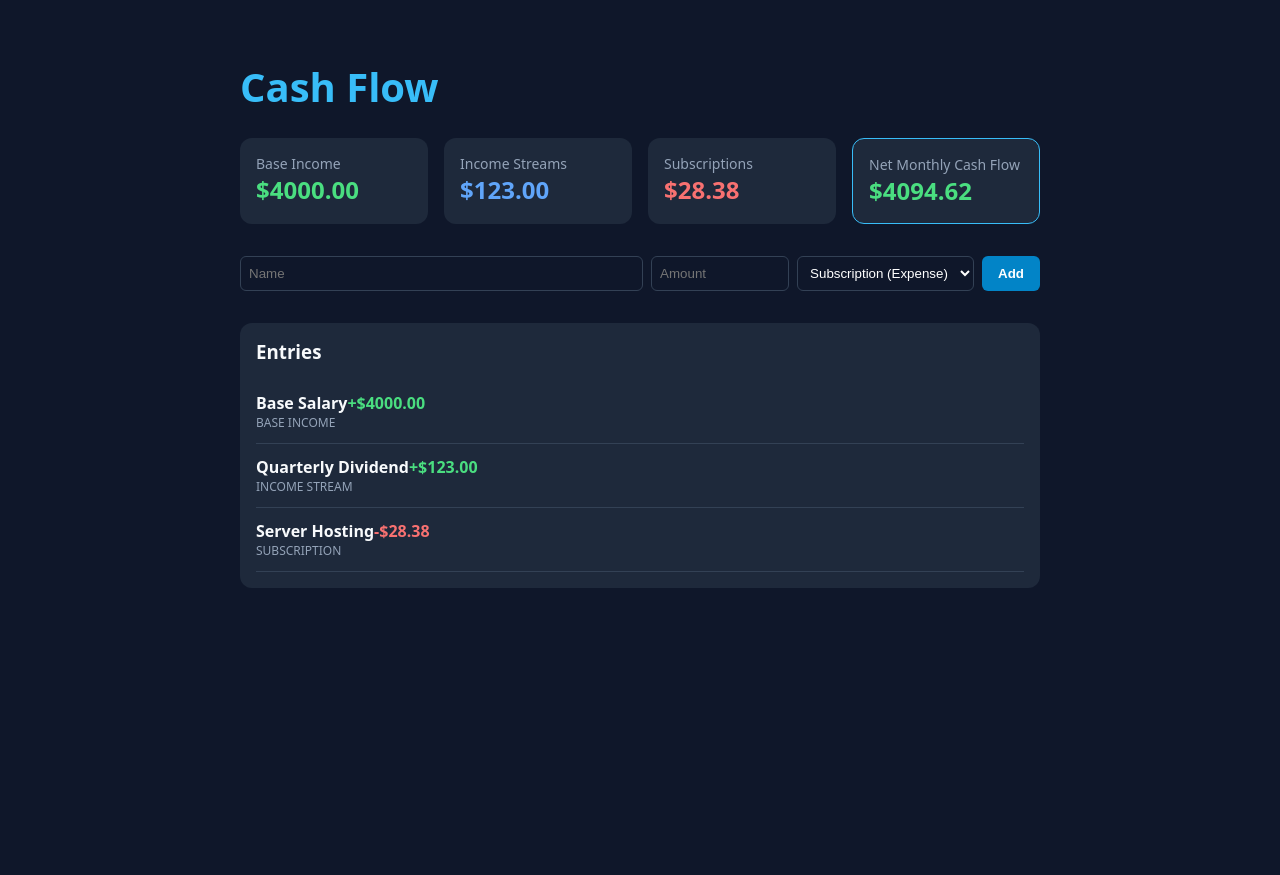
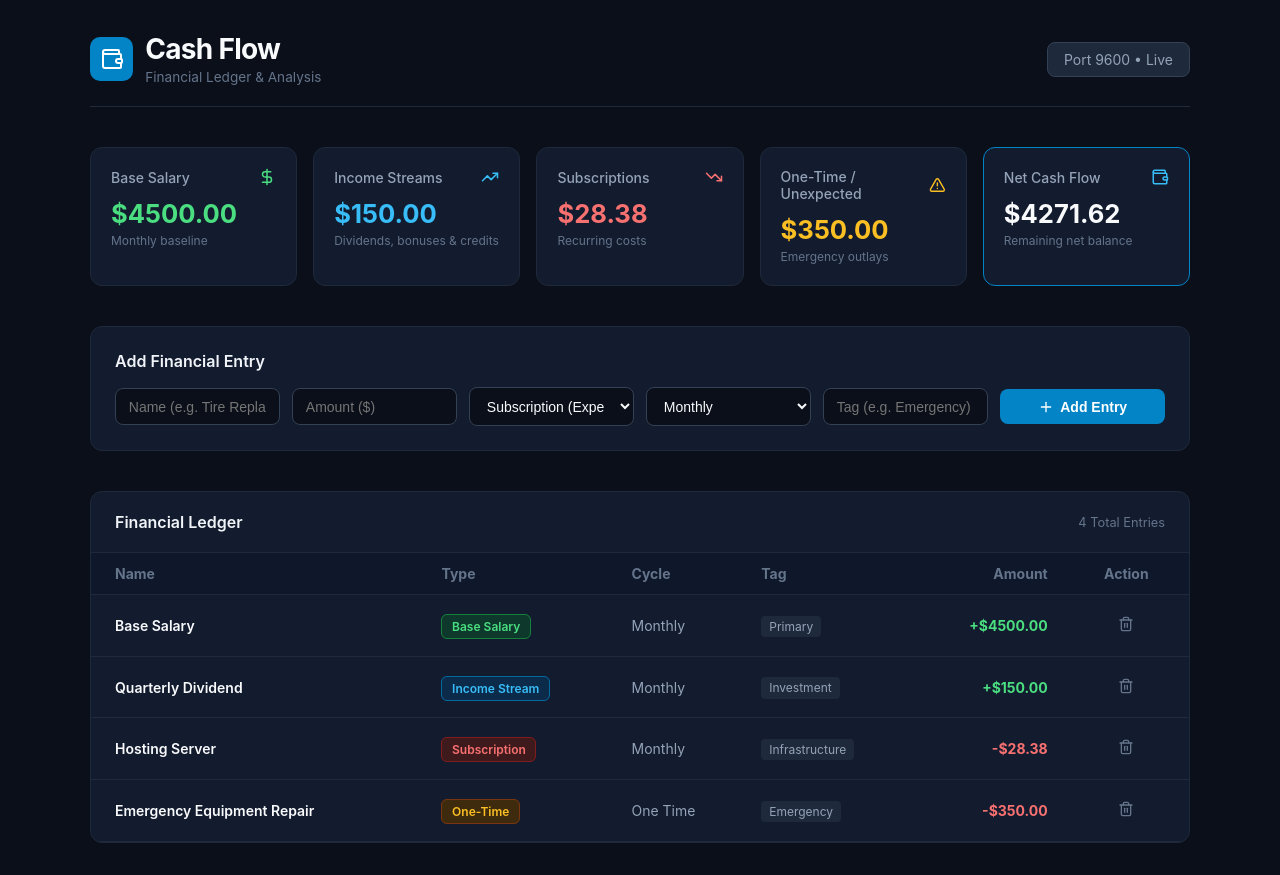
Before and after one commit to jdjones999/cash-flow, a React (Vite) app: page / in a window 1280 px wide. Before the commit the page ends 800 px from the top, so only its background shows below. Built offline with nearby package versions, Linux system fonts and the light colour scheme.

Commit message:
feat: add support for unexpected and one-time emergency expenses

```diff
--- a/src/App.tsx
+++ b/src/App.tsx
@@ -1,105 +1,269 @@
 import React, { useState } from 'react';
+import { DollarSign, TrendingUp, TrendingDown, Wallet, Plus, Trash2, AlertTriangle } from 'lucide-react';
 
-interface Entry {
+interface CashFlowItem {
   id: string;
   name: string;
   amount: number;
-  type: 'base_income' | 'income_stream' | 'subscription';
+  category: 'base_income' | 'income_stream' | 'subscription' | 'unexpected_expense';
+  billingCycle: 'monthly' | 'yearly' | 'one_time';
+  tag: string;
 }
 
 export function App() {
-  const [entries, setEntries] = useState<Entry[]>([
-    { id: '1', name: 'Base Salary', amount: 4000, type: 'base_income' },
-    { id: '2', name: 'Quarterly Dividend', amount: 123, type: 'income_stream' },
-    { id: '3', name: 'Server Hosting', amount: 28.38, type: 'subscription' },
+  const [items, setItems] = useState<CashFlowItem[]>([
+    { id: '1', name: 'Base Salary', amount: 4500.00, category: 'base_income', billingCycle: 'monthly', tag: 'Primary' },
+    { id: '2', name: 'Quarterly Dividend', amount: 150.00, category: 'income_stream', billingCycle: 'monthly', tag: 'Investment' },
+    { id: '3', name: 'Hosting Server', amount: 28.38, category: 'subscription', billingCycle: 'monthly', tag: 'Infrastructure' },
+    { id: '4', name: 'Emergency Equipment Repair', amount: 350.00, category: 'unexpected_expense', billingCycle: 'one_time', tag: 'Emergency' },
   ]);
 
   const [name, setName] = useState('');
   const [amount, setAmount] = useState('');
-  const [type, setType] = useState<Entry['type']>('subscription');
+  const [category, setCategory] = useState<CashFlowItem['category']>('subscription');
+  const [billingCycle, setBillingCycle] = useState<'monthly' | 'yearly' | 'one_time'>('monthly');
+  const [tag, setTag] = useState('');
 
-  const addEntry = (e: React.FormEvent) => {
+  const handleAddItem = (e: React.FormEvent) => {
     e.preventDefault();
     if (!name || !amount) return;
-    setEntries([...entries, { id: Date.now().toString(), name, amount: parseFloat(amount), type }]);
+
+    const newItem: CashFlowItem = {
+      id: Date.now().toString(),
+      name,
+      amount: parseFloat(amount),
+      category,
+      billingCycle,
+      tag: tag || 'General',
+    };
+
+    setItems([...items, newItem]);
     setName('');
     setAmount('');
+    setTag('');
   };
 
-  const totalBase = entries.filter(e => e.type === 'base_income').reduce((acc, e) => acc + e.amount, 0);
-  const totalStreams = entries.filter(e => e.type === 'income_stream').reduce((acc, e) => acc + e.amount, 0);
-  const totalExpenses = entries.filter(e => e.type === 'subscription').reduce((acc, e) => acc + e.amount, 0);
-  const netCashFlow = (totalBase + totalStreams) - totalExpenses;
+  const removeItem = (id: string) => {
+    setItems(items.filter(item => item.id !== id));
+  };
+
+  const calculateMonthly = (item: CashFlowItem) => {
+    if (item.billingCycle === 'yearly') return item.amount / 12;
+    return item.amount;
+  };
+
+  const totalBase = items
+    .filter(i => i.category === 'base_income')
+    .reduce((acc, i) => acc + calculateMonthly(i), 0);
+
+  const totalStreams = items
+    .filter(i => i.category === 'income_stream')
+    .reduce((acc, i) => acc + calculateMonthly(i), 0);
+
+  const totalExpenses = items
+    .filter(i => i.category === 'subscription')
+    .reduce((acc, i) => acc + calculateMonthly(i), 0);
+
+  const totalUnexpected = items
+    .filter(i => i.category === 'unexpected_expense')
+    .reduce((acc, i) => acc + i.amount, 0);
+
+  const netCashFlow = (totalBase + totalStreams) - (totalExpenses + totalUnexpected);
 
   return (
-    <div style={{ padding: '2rem', maxWidth: '800px', margin: '0 auto' }}>
-      <h1 style={{ fontSize: '2.5rem', fontWeight: 'bold', marginBottom: '1.5rem', color: '#38bdf8' }}>Cash Flow</h1>
+    <div style={{ minHeight: '100vh', backgroundColor: '#0b0f19', color: '#e2e8f0', fontFamily: 'Inter, system-ui, sans-serif', padding: '2rem 1.5rem' }}>
+      <div style={{ maxWidth: '1100px', margin: '0 auto' }}>
 
-      {/* Overview Cards */}
-      <div style={{ display: 'grid', gridTemplateColumns: 'repeat(auto-fit, minmax(180px, 1fr))', gap: '1rem', marginBottom: '2rem' }}>
-        <div style={{ background: '#1e293b', padding: '1rem', borderRadius: '12px' }}>
-          <div style={{ fontSize: '0.875rem', color: '#94a3b8' }}>Base Income</div>
-          <div style={{ fontSize: '1.5rem', fontWeight: 'bold', color: '#4ade80' }}>${totalBase.toFixed(2)}</div>
+        {/* Navigation Bar */}
+        <div style={{ display: 'flex', justifyContent: 'space-between', alignItems: 'center', marginBottom: '2.5rem', borderBottom: '1px solid #1e293b', paddingBottom: '1.25rem' }}>
+          <div style={{ display: 'flex', alignItems: 'center', gap: '0.75rem' }}>
+            <div style={{ backgroundColor: '#0284c7', padding: '0.6rem', borderRadius: '10px', display: 'flex' }}>
+              <Wallet style={{ color: '#ffffff', width: '24px', height: '24px' }} />
             </div>
-        <div style={{ background: '#1e293b', padding: '1rem', borderRadius: '12px' }}>
-          <div style={{ fontSize: '0.875rem', color: '#94a3b8' }}>Income Streams</div>
-          <div style={{ fontSize: '1.5rem', fontWeight: 'bold', color: '#60a5fa' }}>${totalStreams.toFixed(2)}</div>
+            <div>
+              <h1 style={{ fontSize: '1.75rem', fontWeight: '700', margin: 0, color: '#f8fafc', letterSpacing: '-0.025em' }}>Cash Flow</h1>
+              <span style={{ fontSize: '0.85rem', color: '#64748b' }}>Financial Ledger & Analysis</span>
             </div>
-        <div style={{ background: '#1e293b', padding: '1rem', borderRadius: '12px' }}>
-          <div style={{ fontSize: '0.875rem', color: '#94a3b8' }}>Subscriptions</div>
-          <div style={{ fontSize: '1.5rem', fontWeight: 'bold', color: '#f87171' }}>${totalExpenses.toFixed(2)}</div>
           </div>
-        <div style={{ background: '#1e293b', padding: '1rem', borderRadius: '12px', border: '1px solid #38bdf8' }}>
-          <div style={{ fontSize: '0.875rem', color: '#94a3b8' }}>Net Monthly Cash Flow</div>
-          <div style={{ fontSize: '1.5rem', fontWeight: 'bold', color: netCashFlow >= 0 ? '#4ade80' : '#f87171' }}>
-            ${netCashFlow.toFixed(2)}
-          </div>
+          <div style={{ backgroundColor: '#1e293b', padding: '0.5rem 1rem', borderRadius: '8px', border: '1px solid #334155', fontSize: '0.875rem', color: '#94a3b8' }}>
+            Port 9600 • Live
           </div>
         </div>
 
-      {/* Entry Form */}
-      <form onSubmit={addEntry} style={{ display: 'flex', gap: '0.5rem', marginBottom: '2rem', flexWrap: 'wrap' }}>
+        {/* Financial Metric Cards */}
+        <div style={{ display: 'grid', gridTemplateColumns: 'repeat(auto-fit, minmax(200px, 1fr))', gap: '1rem', marginBottom: '2.5rem' }}>
+
+          <div style={{ backgroundColor: '#131b2e', padding: '1.25rem', borderRadius: '12px', border: '1px solid #1e293b' }}>
+            <div style={{ display: 'flex', justifyContent: 'space-between', alignItems: 'center', marginBottom: '0.75rem' }}>
+              <span style={{ fontSize: '0.875rem', color: '#94a3b8', fontWeight: '500' }}>Base Salary</span>
+              <DollarSign style={{ color: '#4ade80', width: '18px', height: '18px' }} />
+            </div>
+            <div style={{ fontSize: '1.6rem', fontWeight: '700', color: '#4ade80' }}>${totalBase.toFixed(2)}</div>
+            <span style={{ fontSize: '0.75rem', color: '#64748b' }}>Monthly baseline</span>
+          </div>
+
+          <div style={{ backgroundColor: '#131b2e', padding: '1.25rem', borderRadius: '12px', border: '1px solid #1e293b' }}>
+            <div style={{ display: 'flex', justifyContent: 'space-between', alignItems: 'center', marginBottom: '0.75rem' }}>
+              <span style={{ fontSize: '0.875rem', color: '#94a3b8', fontWeight: '500' }}>Income Streams</span>
+              <TrendingUp style={{ color: '#38bdf8', width: '18px', height: '18px' }} />
+            </div>
+            <div style={{ fontSize: '1.6rem', fontWeight: '700', color: '#38bdf8' }}>${totalStreams.toFixed(2)}</div>
+            <span style={{ fontSize: '0.75rem', color: '#64748b' }}>Dividends, bonuses & credits</span>
+          </div>
+
+          <div style={{ backgroundColor: '#131b2e', padding: '1.25rem', borderRadius: '12px', border: '1px solid #1e293b' }}>
+            <div style={{ display: 'flex', justifyContent: 'space-between', alignItems: 'center', marginBottom: '0.75rem' }}>
+              <span style={{ fontSize: '0.875rem', color: '#94a3b8', fontWeight: '500' }}>Subscriptions</span>
+              <TrendingDown style={{ color: '#f87171', width: '18px', height: '18px' }} />
+            </div>
+            <div style={{ fontSize: '1.6rem', fontWeight: '700', color: '#f87171' }}>${totalExpenses.toFixed(2)}</div>
+            <span style={{ fontSize: '0.75rem', color: '#64748b' }}>Recurring costs</span>
+          </div>
+
+          <div style={{ backgroundColor: '#131b2e', padding: '1.25rem', borderRadius: '12px', border: '1px solid #1e293b' }}>
+            <div style={{ display: 'flex', justifyContent: 'space-between', alignItems: 'center', marginBottom: '0.75rem' }}>
+              <span style={{ fontSize: '0.875rem', color: '#94a3b8', fontWeight: '500' }}>One-Time / Unexpected</span>
+              <AlertTriangle style={{ color: '#fbbf24', width: '18px', height: '18px' }} />
+            </div>
+            <div style={{ fontSize: '1.6rem', fontWeight: '700', color: '#fbbf24' }}>${totalUnexpected.toFixed(2)}</div>
+            <span style={{ fontSize: '0.75rem', color: '#64748b' }}>Emergency outlays</span>
+          </div>
+
+          <div style={{ backgroundColor: '#131b2e', padding: '1.25rem', borderRadius: '12px', border: netCashFlow >= 0 ? '1px solid #0284c7' : '1px solid #ef4444' }}>
+            <div style={{ display: 'flex', justifyContent: 'space-between', alignItems: 'center', marginBottom: '0.75rem' }}>
+              <span style={{ fontSize: '0.875rem', color: '#94a3b8', fontWeight: '500' }}>Net Cash Flow</span>
+              <Wallet style={{ color: netCashFlow >= 0 ? '#38bdf8' : '#ef4444', width: '18px', height: '18px' }} />
+            </div>
+            <div style={{ fontSize: '1.6rem', fontWeight: '700', color: netCashFlow >= 0 ? '#f8fafc' : '#ef4444' }}>
+              ${netCashFlow.toFixed(2)}
+            </div>
+            <span style={{ fontSize: '0.75rem', color: '#64748b' }}>Remaining net balance</span>
+          </div>
+
+        </div>
+
+        {/* Entry Management Form */}
+        <div style={{ backgroundColor: '#131b2e', borderRadius: '12px', padding: '1.5rem', border: '1px solid #1e293b', marginBottom: '2.5rem' }}>
+          <h3 style={{ fontSize: '1rem', fontWeight: '600', marginTop: 0, marginBottom: '1rem', color: '#f1f5f9' }}>Add Financial Entry</h3>
+          <form onSubmit={handleAddItem} style={{ display: 'grid', gridTemplateColumns: 'repeat(auto-fit, minmax(150px, 1fr))', gap: '0.75rem', alignItems: 'center' }}>
+
             <input
-          placeholder="Name"
+              type="text"
+              placeholder="Name (e.g. Tire Replacement)"
               value={name}
               onChange={e => setName(e.target.value)}
-          style={{ padding: '0.5rem', borderRadius: '6px', border: '1px solid #334155', background: '#0f172a', color: '#fff', flex: '1' }}
+              style={{ backgroundColor: '#0b0f19', border: '1px solid #334155', borderRadius: '8px', padding: '0.6rem 0.8rem', color: '#f8fafc', fontSize: '0.875rem' }}
             />
+
             <input
               type="number"
-          placeholder="Amount"
+              step="0.01"
+              placeholder="Amount ($)"
               value={amount}
               onChange={e => setAmount(e.target.value)}
-          style={{ padding: '0.5rem', borderRadius: '6px', border: '1px solid #334155', background: '#0f172a', color: '#fff', width: '120px' }}
+              style={{ backgroundColor: '#0b0f19', border: '1px solid #334155', borderRadius: '8px', padding: '0.6rem 0.8rem', color: '#f8fafc', fontSize: '0.875rem' }}
             />
+
             <select
-          value={type}
-          onChange={e => setType(e.target.value as Entry['type'])}
-          style={{ padding: '0.5rem', borderRadius: '6px', border: '1px solid #334155', background: '#0f172a', color: '#fff' }}
+              value={category}
+              onChange={e => {
+                const cat = e.target.value as CashFlowItem['category'];
+                setCategory(cat);
+                if (cat === 'unexpected_expense') setBillingCycle('one_time');
+              }}
+              style={{ backgroundColor: '#0b0f19', border: '1px solid #334155', borderRadius: '8px', padding: '0.6rem 0.8rem', color: '#f8fafc', fontSize: '0.875rem' }}
             >
               <option value="subscription">Subscription (Expense)</option>
+              <option value="unexpected_expense">Unexpected / One-Time</option>
               <option value="income_stream">Income Stream (Credit)</option>
-          <option value="base_income">Base Income</option>
+              <option value="base_income">Base Salary</option>
             </select>
-        <button type="submit" style={{ padding: '0.5rem 1rem', background: '#0284c7', color: '#fff', border: 'none', borderRadius: '6px', fontWeight: 'bold', cursor: 'pointer' }}>
-          Add
+
+            <select
+              value={billingCycle}
+              onChange={e => setBillingCycle(e.target.value as 'monthly' | 'yearly' | 'one_time')}
+              style={{ backgroundColor: '#0b0f19', border: '1px solid #334155', borderRadius: '8px', padding: '0.6rem 0.8rem', color: '#f8fafc', fontSize: '0.875rem' }}
+            >
+              <option value="monthly">Monthly</option>
+              <option value="yearly">Yearly</option>
+              <option value="one_time">One-Time</option>
+            </select>
+
+            <input
+              type="text"
+              placeholder="Tag (e.g. Emergency)"
+              value={tag}
+              onChange={e => setTag(e.target.value)}
+              style={{ backgroundColor: '#0b0f19', border: '1px solid #334155', borderRadius: '8px', padding: '0.6rem 0.8rem', color: '#f8fafc', fontSize: '0.875rem' }}
+            />
+
+            <button
+              type="submit"
+              style={{ backgroundColor: '#0284c7', color: '#ffffff', border: 'none', borderRadius: '8px', padding: '0.6rem 1rem', fontWeight: '600', fontSize: '0.875rem', cursor: 'pointer', display: 'flex', alignItems: 'center', justifyContent: 'center', gap: '0.4rem' }}
+            >
+              <Plus style={{ width: '16px', height: '16px' }} /> Add Entry
             </button>
           </form>
+        </div>
 
-      {/* Item List */}
-      <div style={{ background: '#1e293b', borderRadius: '12px', padding: '1rem' }}>
-        <h3 style={{ margin: '0 0 1rem 0' }}>Entries</h3>
-        {entries.map(item => (
-          <div key={item.id} style={{ display: 'flex', justify: 'space-between', borderBottom: '1px solid #334155', padding: '0.75rem 0' }}>
-            <div>
-              <div style={{ fontWeight: 'bold' }}>{item.name}</div>
-              <div style={{ fontSize: '0.75rem', color: '#94a3b8' }}>{item.type.replace('_', ' ').toUpperCase()}</div>
+        {/* Ledger Table */}
+        <div style={{ backgroundColor: '#131b2e', borderRadius: '12px', border: '1px solid #1e293b', overflow: 'hidden' }}>
+          <div style={{ padding: '1.25rem 1.5rem', borderBottom: '1px solid #1e293b', display: 'flex', justifyContent: 'space-between', alignItems: 'center' }}>
+            <h3 style={{ fontSize: '1rem', fontWeight: '600', margin: 0, color: '#f1f5f9' }}>Financial Ledger</h3>
+            <span style={{ fontSize: '0.8rem', color: '#64748b' }}>{items.length} Total Entries</span>
           </div>
-            <div style={{ fontWeight: 'bold', color: item.type === 'subscription' ? '#f87171' : '#4ade80' }}>
-              {item.type === 'subscription' ? '-' : '+'}${item.amount.toFixed(2)}
+
+          <table style={{ width: '100%', borderCollapse: 'collapse', textAlign: 'left', fontSize: '0.875rem' }}>
+            <thead>
+              <tr style={{ borderBottom: '1px solid #1e293b', color: '#64748b', backgroundColor: '#0f172a' }}>
+                <th style={{ padding: '0.75rem 1.5rem' }}>Name</th>
+                <th style={{ padding: '0.75rem 1rem' }}>Type</th>
+                <th style={{ padding: '0.75rem 1rem' }}>Cycle</th>
+                <th style={{ padding: '0.75rem 1rem' }}>Tag</th>
+                <th style={{ padding: '0.75rem 1rem', textAlign: 'right' }}>Amount</th>
+                <th style={{ padding: '0.75rem 1.5rem', textAlign: 'center' }}>Action</th>
+              </tr>
+            </thead>
+            <tbody>
+              {items.map(item => (
+                <tr key={item.id} style={{ borderBottom: '1px solid #1e293b' }}>
+                  <td style={{ padding: '1rem 1.5rem', fontWeight: '600', color: '#f8fafc' }}>{item.name}</td>
+                  <td style={{ padding: '1rem' }}>
+                    <span style={{
+                      padding: '0.25rem 0.6rem',
+                      borderRadius: '6px',
+                      fontSize: '0.75rem',
+                      fontWeight: '600',
+                      backgroundColor: item.category === 'subscription' ? '#3f1a1c' : item.category === 'unexpected_expense' ? '#3e2b0e' : item.category === 'income_stream' ? '#0c2a4a' : '#0e382b',
+                      color: item.category === 'subscription' ? '#f87171' : item.category === 'unexpected_expense' ? '#fbbf24' : item.category === 'income_stream' ? '#38bdf8' : '#4ade80',
+                      border: item.category === 'subscription' ? '1px solid #7f1d1d' : item.category === 'unexpected_expense' ? '1px solid #78350f' : item.category === 'income_stream' ? '1px solid #0369a1' : '1px solid #15803d'
+                    }}>
+                      {item.category === 'subscription' ? 'Subscription' : item.category === 'unexpected_expense' ? 'One-Time' : item.category === 'income_stream' ? 'Income Stream' : 'Base Salary'}
+                    </span>
+                  </td>
+                  <td style={{ padding: '1rem', color: '#94a3b8', textTransform: 'capitalize' }}>{item.billingCycle.replace('_', ' ')}</td>
+                  <td style={{ padding: '1rem' }}>
+                    <span style={{ backgroundColor: '#1e293b', color: '#94a3b8', padding: '0.2rem 0.5rem', borderRadius: '4px', fontSize: '0.75rem' }}>
+                      {item.tag}
+                    </span>
+                  </td>
+                  <td style={{ padding: '1rem', textAlign: 'right', fontWeight: '700', color: (item.category === 'subscription' || item.category === 'unexpected_expense') ? '#f87171' : '#4ade80' }}>
+                    {(item.category === 'subscription' || item.category === 'unexpected_expense') ? '-' : '+'}${item.amount.toFixed(2)}
+                  </td>
+                  <td style={{ padding: '1rem 1.5rem', textAlign: 'center' }}>
+                    <button
+                      onClick={() => removeItem(item.id)}
+                      style={{ backgroundColor: 'transparent', border: 'none', color: '#64748b', cursor: 'pointer', padding: '0.3rem', borderRadius: '4px' }}
+                    >
+                      <Trash2 style={{ width: '16px', height: '16px' }} />
+                    </button>
+                  </td>
+                </tr>
+              ))}
+            </tbody>
+          </table>
         </div>
-          </div>
-        ))}
+
       </div>
     </div>
   );
```
Lines whose indentation alone changed are shown as unchanged.
